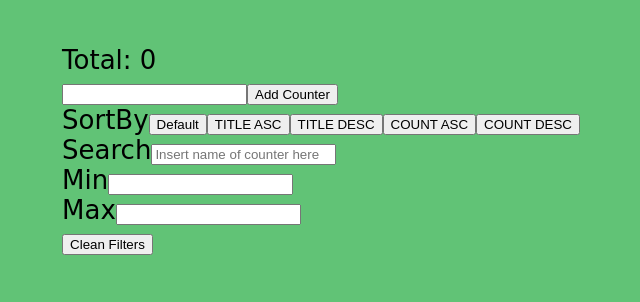
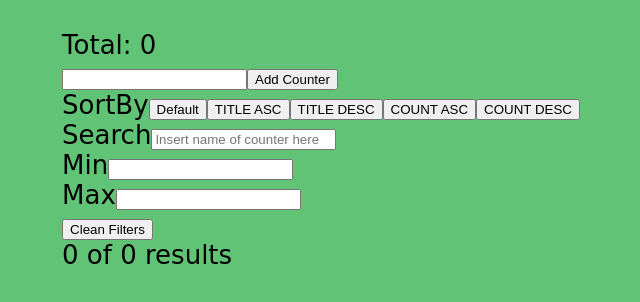
Before and after one commit to mengasis/dynamic-filters, a React (Create React App) app: page / in a window 1280 px wide. Shown: the top 302 px of the page, without its empty margins (319-959 px from the left). Built offline with nearby package versions, Linux system fonts and the light colour scheme; no server answers.

Commit message:
Added length results

```diff
--- a/src/components/Filter.js
+++ b/src/components/Filter.js
@@ -55,7 +55,7 @@ Filters.propTypes = {
   onSearch: PropTypes.func,
   onOrderChange: PropTypes.func,
   onClean: PropTypes.func,
-  onUpperRange: PropTypes.fun,
+  onUpperRange: PropTypes.func,
   onLowerRange: PropTypes.func
 }
 
--- a/src/containers/App.js
+++ b/src/containers/App.js
@@ -36,6 +36,8 @@ class App extends Component {
       keyCounters = [],
       total,
       query,
+      totalResults,
+      filterResults,
       minValue,
       maxValue,
       onRemove,
@@ -63,12 +65,15 @@ class App extends Component {
               query,
               maxValue,
               minValue,
+              totalResults,
+              filterResults,
               onSearch,
               onOrderChange,
               onUpperRange,
               onLowerRange
             }}
           />
+          <span>{`${filterResults} of ${totalResults} results`}</span>
         </div>
         <List>
           {keyCounters.map(keyCounter => (
@@ -93,7 +98,9 @@ const mapStateToProps = state => {
     total: state.counter.total,
     query: state.filters.query,
     maxValue: state.filters.upperRange,
-    minValue: state.filters.lowerRange
+    minValue: state.filters.lowerRange,
+    totalResults: Object.keys(state.counter.hashCounter).length,
+    filterResults: state.filters.keyCounters.length
   }
 }
 
```
